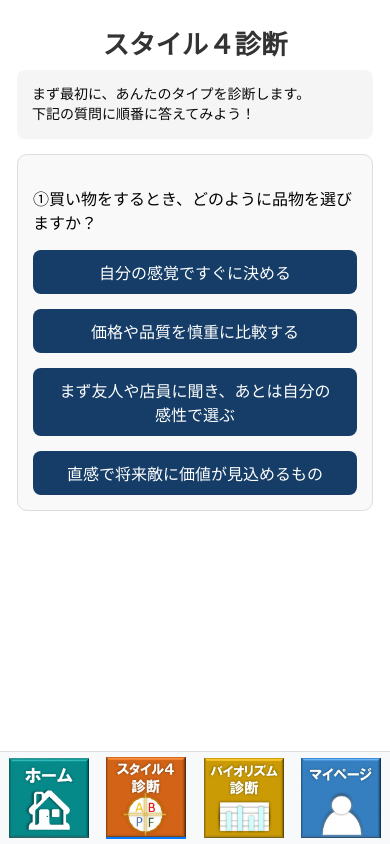
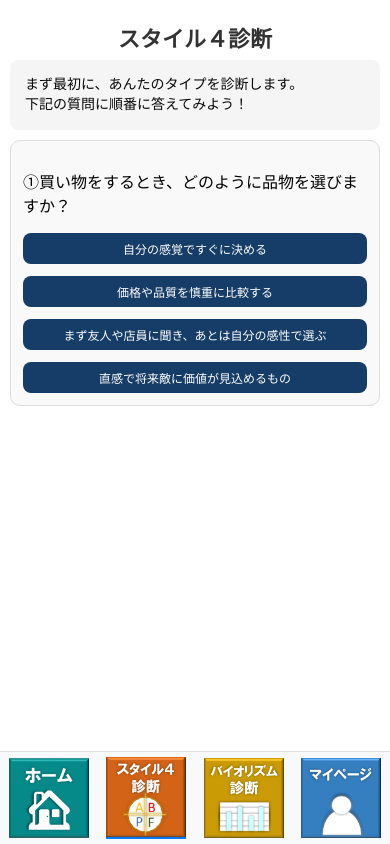
Before and after one commit to sakaguchi2783/GT-golf-app, a React (Create React App) app: page /style4 in a window 390 px wide. Built offline with nearby package versions, Linux system fonts and the light colour scheme.

Commit message:
UI修正１６

```diff
--- a/src/pages/Style4.css
+++ b/src/pages/Style4.css
@@ -1,7 +1,7 @@
 /* コンテナの基本設定 */
 .container {
-    padding: 9px 17px; /* 上部の余白を減らし、画面上部に表示 */
-    max-width: 500px;
+    padding: 8px 15px;
+    max-width: 450px;
     margin: 0 auto;
     text-align: center;
     font-family: Arial, sans-serif;
@@ -10,11 +10,11 @@
 /* タイトルのポップエフェクト */
 h1, h2, h3 {
     color: #333;
-    margin-bottom: 10px; /* 余白を少し縮小 */
+    margin-bottom: 8px;
 }
 
 .title {
-    font-size: 24px;
+    font-size: 22px;
     animation: pop 0.5s ease-in-out infinite alternate;
 }
 
@@ -26,25 +26,32 @@ h1, h2, h3 {
 
 .question-box, .characteristics-box {
     border: 1px solid #ddd;
-    padding: 15px;
+    padding: 12px;
     border-radius: 10px;
-    margin: 15px auto;
+    margin: 10px auto;
     max-width: 400px;
     background-color: #f9f9f9;
-    text-align: left; /* テキストを左寄せに変更 */
+    text-align: left;
 }
 
 .characteristics-box p {
-    margin: 5px 0;
-    padding-left: 10px; /* 左にインデントを追加して揃え */
+    margin: 4px 0;
+    font-size: 12px; /* テキストサイズを小さくして上部に配置 */
+    padding-left: 8px;
 }
 
-/* 診断結果のタイトルを上部に調整 */
+/* 診断結果のタイトルを調整 */
 .result-title {
-    font-size: 24px;
+    font-size: 20px;
     color: #007bff;
     margin-top: 0;
-    margin-bottom: 20px;
+    margin-bottom: 10px;
+}
+
+.result-type {
+    font-size: 18px;
+    color: #333;
+    margin-top: 4px;
 }
 
 /* ボタンのデザイン */
@@ -52,10 +59,10 @@ h1, h2, h3 {
     background-color: #153d67;
     color: white;
     border: none;
-    padding: 10px 20px;
+    padding: 7px 15px;
     border-radius: 8px;
-    margin-top: 15px;
-    font-size: 16px;
+    margin-top: 12px;
+    font-size: 12px;
     cursor: pointer;
     transition: background-color 0.3s ease;
 }
@@ -69,16 +76,10 @@ h1, h2, h3 {
     margin: 20px;
 }
 
-.result-type {
-    font-size: 20px;
-    color: #333;
-    margin-top: 2px;
-}
-
 /* チャートコンテナのサイズを調整 */
 .chart-container {
-    width: 280px; /* 少し小さくして上部に配置 */
-    height: 280px;
+    width: 240px; /* モバイル表示を考慮して縮小 */
+    height: 240px;
     margin: 0 auto;
 }
 
@@ -86,3 +87,41 @@ h1, h2, h3 {
     0% { transform: scale(1); }
     100% { transform: scale(1.1); }
 }
+
+/* スマホ対応のメディアクエリ */
+@media (max-width: 480px) {
+    .container {
+        padding: 10px;
+    }
+
+    .title {
+        font-size: 20px;
+    }
+
+    .result-title {
+        font-size: 20px;
+    }
+
+    .result-type {
+        font-size: 16px;
+    }
+
+    .characteristics-box {
+        padding: 10px;
+    }
+
+    .characteristics-box p {
+        font-size: 11px;
+        padding-left: 6px;
+    }
+
+    .next-button {
+        padding: 8px 16px;
+        font-size: 10px;
+    }
+
+    .chart-container {
+        width: 220px;
+        height: 220px;
+    }
+}
```
